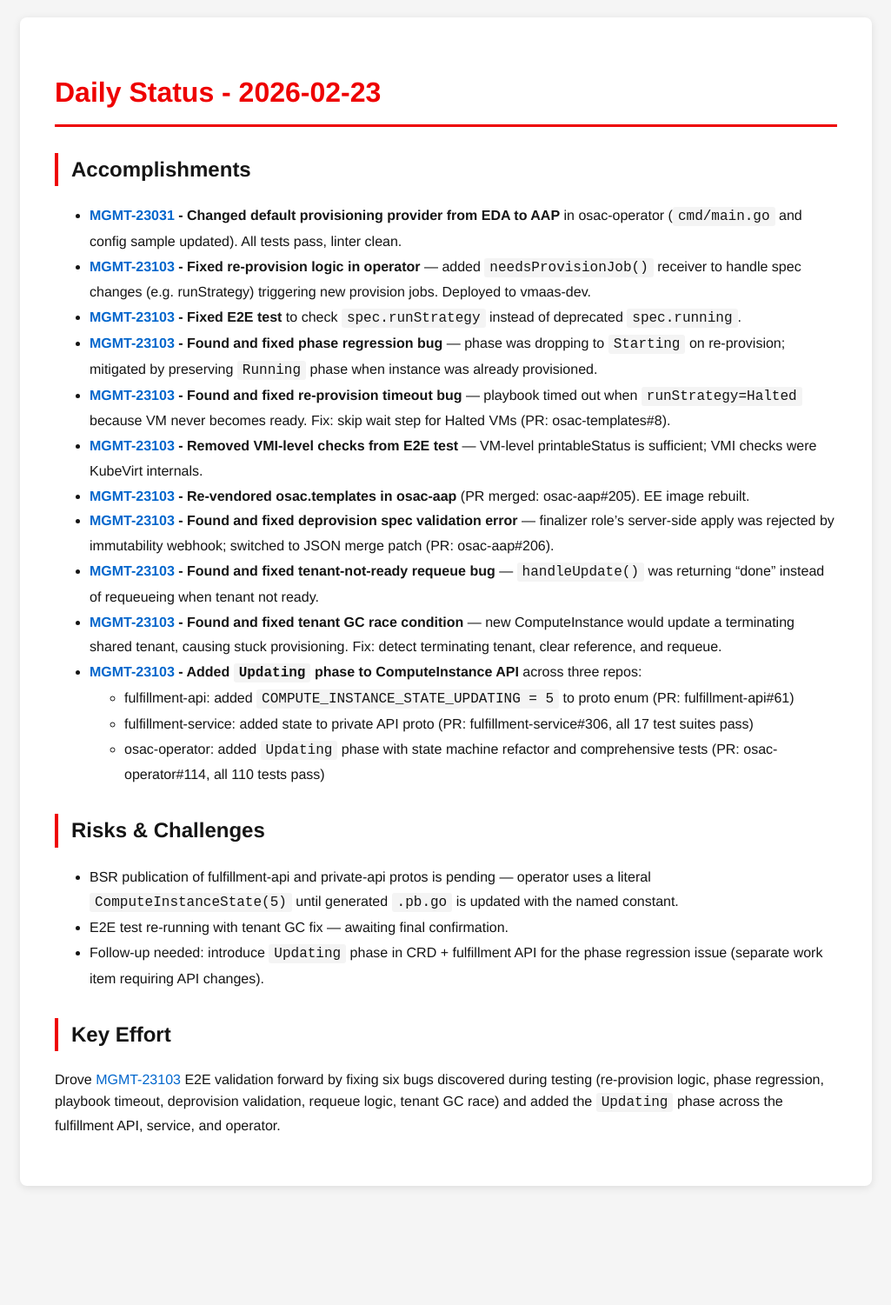
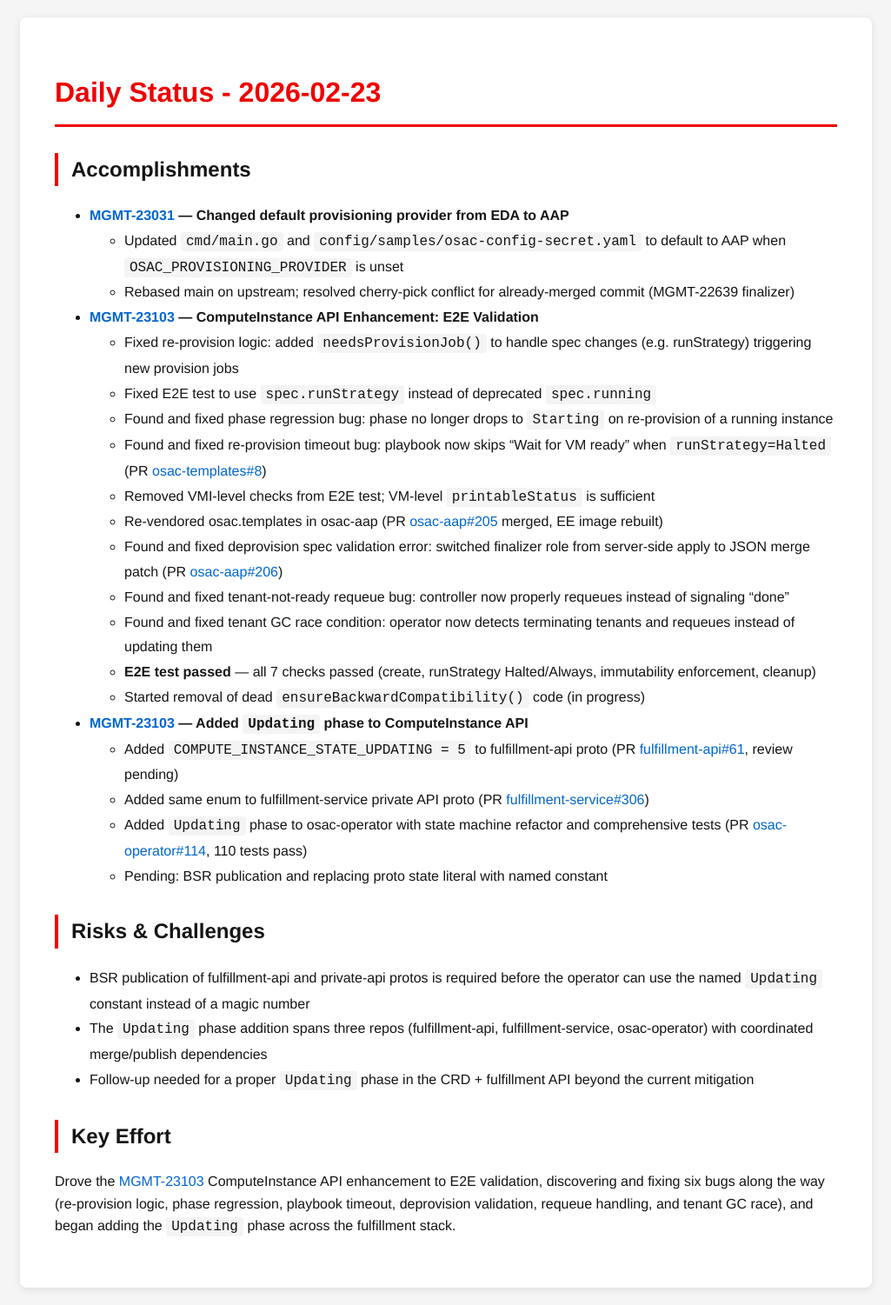
Before and after one commit to tzvatot/daily-status, a Jekyll site: the page built from 2026-02-23.md, in a window 1280 px wide. Shown: the whole page at 87% size, without its empty margins (127-1152 px from the left). Built offline with Jekyll 4.4.1, drawn with Linux system fonts in a browser that asks for light colours; before the commit the page ends 1384 px from its top, so only the background shows below that.

Commit message:
Daily status update - 2026-02-23

```diff
--- a/2026-02-23.md
+++ b/2026-02-23.md
@@ -8,27 +8,35 @@
 
 ## Accomplishments
 
-- **[MGMT-23031](https://issues.redhat.com/browse/MGMT-23031) - Changed default provisioning provider from EDA to AAP** in osac-operator (`cmd/main.go` and config sample updated). All tests pass, linter clean.
-- **[MGMT-23103](https://issues.redhat.com/browse/MGMT-23103) - Fixed re-provision logic in operator** — added `needsProvisionJob()` receiver to handle spec changes (e.g. runStrategy) triggering new provision jobs. Deployed to vmaas-dev.
-- **[MGMT-23103](https://issues.redhat.com/browse/MGMT-23103) - Fixed E2E test** to check `spec.runStrategy` instead of deprecated `spec.running`.
-- **[MGMT-23103](https://issues.redhat.com/browse/MGMT-23103) - Found and fixed phase regression bug** — phase was dropping to `Starting` on re-provision; mitigated by preserving `Running` phase when instance was already provisioned.
-- **[MGMT-23103](https://issues.redhat.com/browse/MGMT-23103) - Found and fixed re-provision timeout bug** — playbook timed out when `runStrategy=Halted` because VM never becomes ready. Fix: skip wait step for Halted VMs (PR: osac-templates#8).
-- **[MGMT-23103](https://issues.redhat.com/browse/MGMT-23103) - Removed VMI-level checks from E2E test** — VM-level printableStatus is sufficient; VMI checks were KubeVirt internals.
-- **[MGMT-23103](https://issues.redhat.com/browse/MGMT-23103) - Re-vendored osac.templates in osac-aap** (PR merged: osac-aap#205). EE image rebuilt.
-- **[MGMT-23103](https://issues.redhat.com/browse/MGMT-23103) - Found and fixed deprovision spec validation error** — finalizer role's server-side apply was rejected by immutability webhook; switched to JSON merge patch (PR: osac-aap#206).
-- **[MGMT-23103](https://issues.redhat.com/browse/MGMT-23103) - Found and fixed tenant-not-ready requeue bug** — `handleUpdate()` was returning "done" instead of requeueing when tenant not ready.
-- **[MGMT-23103](https://issues.redhat.com/browse/MGMT-23103) - Found and fixed tenant GC race condition** — new ComputeInstance would update a terminating shared tenant, causing stuck provisioning. Fix: detect terminating tenant, clear reference, and requeue.
-- **[MGMT-23103](https://issues.redhat.com/browse/MGMT-23103) - Added `Updating` phase to ComputeInstance API** across three repos:
-  - fulfillment-api: added `COMPUTE_INSTANCE_STATE_UPDATING = 5` to proto enum (PR: fulfillment-api#61)
-  - fulfillment-service: added state to private API proto (PR: fulfillment-service#306, all 17 test suites pass)
-  - osac-operator: added `Updating` phase with state machine refactor and comprehensive tests (PR: osac-operator#114, all 110 tests pass)
+- **[MGMT-23031](https://issues.redhat.com/browse/MGMT-23031) — Changed default provisioning provider from EDA to AAP**
+  - Updated `cmd/main.go` and `config/samples/osac-config-secret.yaml` to default to AAP when `OSAC_PROVISIONING_PROVIDER` is unset
+  - Rebased main on upstream; resolved cherry-pick conflict for already-merged commit (MGMT-22639 finalizer)
+
+- **[MGMT-23103](https://issues.redhat.com/browse/MGMT-23103) — ComputeInstance API Enhancement: E2E Validation**
+  - Fixed re-provision logic: added `needsProvisionJob()` to handle spec changes (e.g. runStrategy) triggering new provision jobs
+  - Fixed E2E test to use `spec.runStrategy` instead of deprecated `spec.running`
+  - Found and fixed phase regression bug: phase no longer drops to `Starting` on re-provision of a running instance
+  - Found and fixed re-provision timeout bug: playbook now skips "Wait for VM ready" when `runStrategy=Halted` (PR [osac-templates#8](https://github.com/osac-project/osac-templates/pull/8))
+  - Removed VMI-level checks from E2E test; VM-level `printableStatus` is sufficient
+  - Re-vendored osac.templates in osac-aap (PR [osac-aap#205](https://github.com/osac-project/osac-aap/pull/205) merged, EE image rebuilt)
+  - Found and fixed deprovision spec validation error: switched finalizer role from server-side apply to JSON merge patch (PR [osac-aap#206](https://github.com/osac-project/osac-aap/pull/206))
+  - Found and fixed tenant-not-ready requeue bug: controller now properly requeues instead of signaling "done"
+  - Found and fixed tenant GC race condition: operator now detects terminating tenants and requeues instead of updating them
+  - **E2E test passed** — all 7 checks passed (create, runStrategy Halted/Always, immutability enforcement, cleanup)
+  - Started removal of dead `ensureBackwardCompatibility()` code (in progress)
+
+- **[MGMT-23103](https://issues.redhat.com/browse/MGMT-23103) — Added `Updating` phase to ComputeInstance API**
+  - Added `COMPUTE_INSTANCE_STATE_UPDATING = 5` to fulfillment-api proto (PR [fulfillment-api#61](https://github.com/osac-project/fulfillment-api/pull/61), review pending)
+  - Added same enum to fulfillment-service private API proto (PR [fulfillment-service#306](https://github.com/osac-project/fulfillment-service/pull/306))
+  - Added `Updating` phase to osac-operator with state machine refactor and comprehensive tests (PR [osac-operator#114](https://github.com/osac-project/osac-operator/pull/114), 110 tests pass)
+  - Pending: BSR publication and replacing proto state literal with named constant
 
 ## Risks & Challenges
 
-- BSR publication of fulfillment-api and private-api protos is pending — operator uses a literal `ComputeInstanceState(5)` until generated `.pb.go` is updated with the named constant.
-- E2E test re-running with tenant GC fix — awaiting final confirmation.
-- Follow-up needed: introduce `Updating` phase in CRD + fulfillment API for the phase regression issue (separate work item requiring API changes).
+- BSR publication of fulfillment-api and private-api protos is required before the operator can use the named `Updating` constant instead of a magic number
+- The `Updating` phase addition spans three repos (fulfillment-api, fulfillment-service, osac-operator) with coordinated merge/publish dependencies
+- Follow-up needed for a proper `Updating` phase in the CRD + fulfillment API beyond the current mitigation
 
 ## Key Effort
 
-Drove [MGMT-23103](https://issues.redhat.com/browse/MGMT-23103) E2E validation forward by fixing six bugs discovered during testing (re-provision logic, phase regression, playbook timeout, deprovision validation, requeue logic, tenant GC race) and added the `Updating` phase across the fulfillment API, service, and operator.
+Drove the [MGMT-23103](https://issues.redhat.com/browse/MGMT-23103) ComputeInstance API enhancement to E2E validation, discovering and fixing six bugs along the way (re-provision logic, phase regression, playbook timeout, deprovision validation, requeue handling, and tenant GC race), and began adding the `Updating` phase across the fulfillment stack.
```
